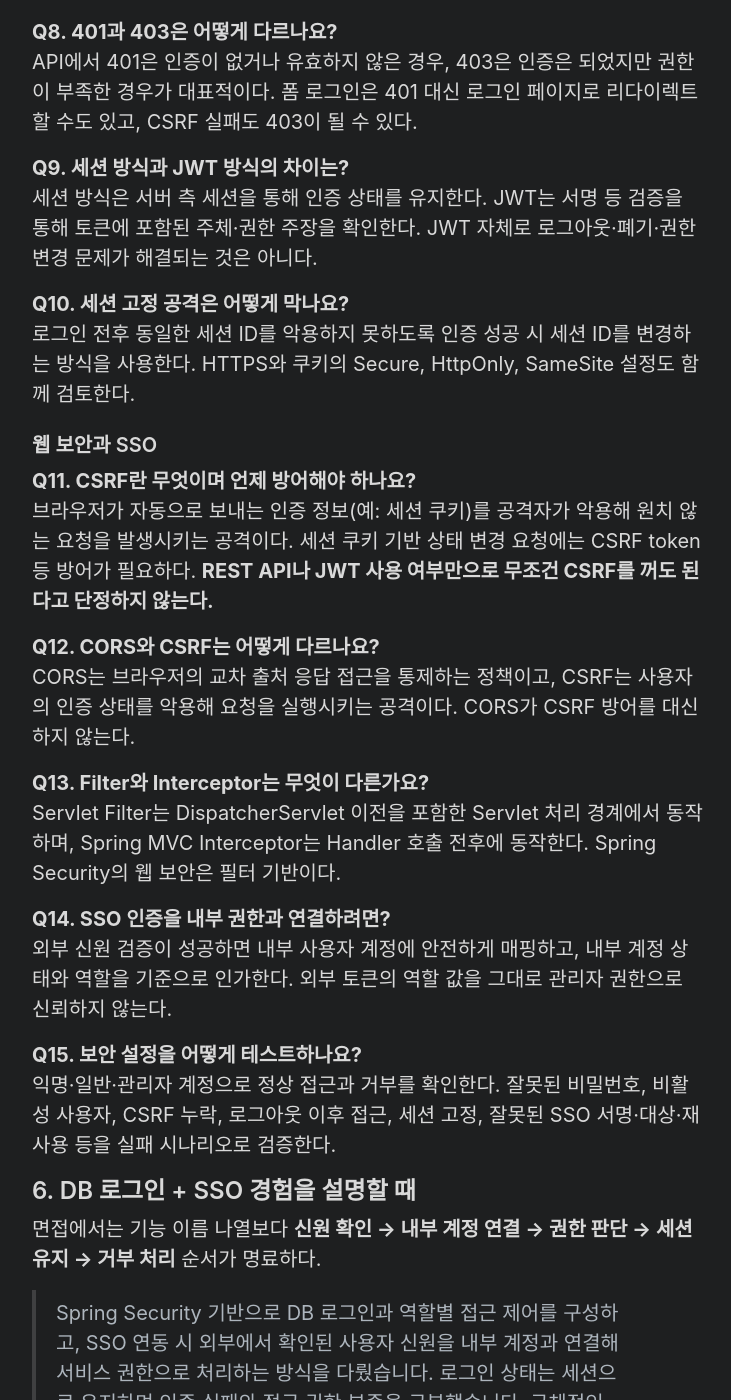
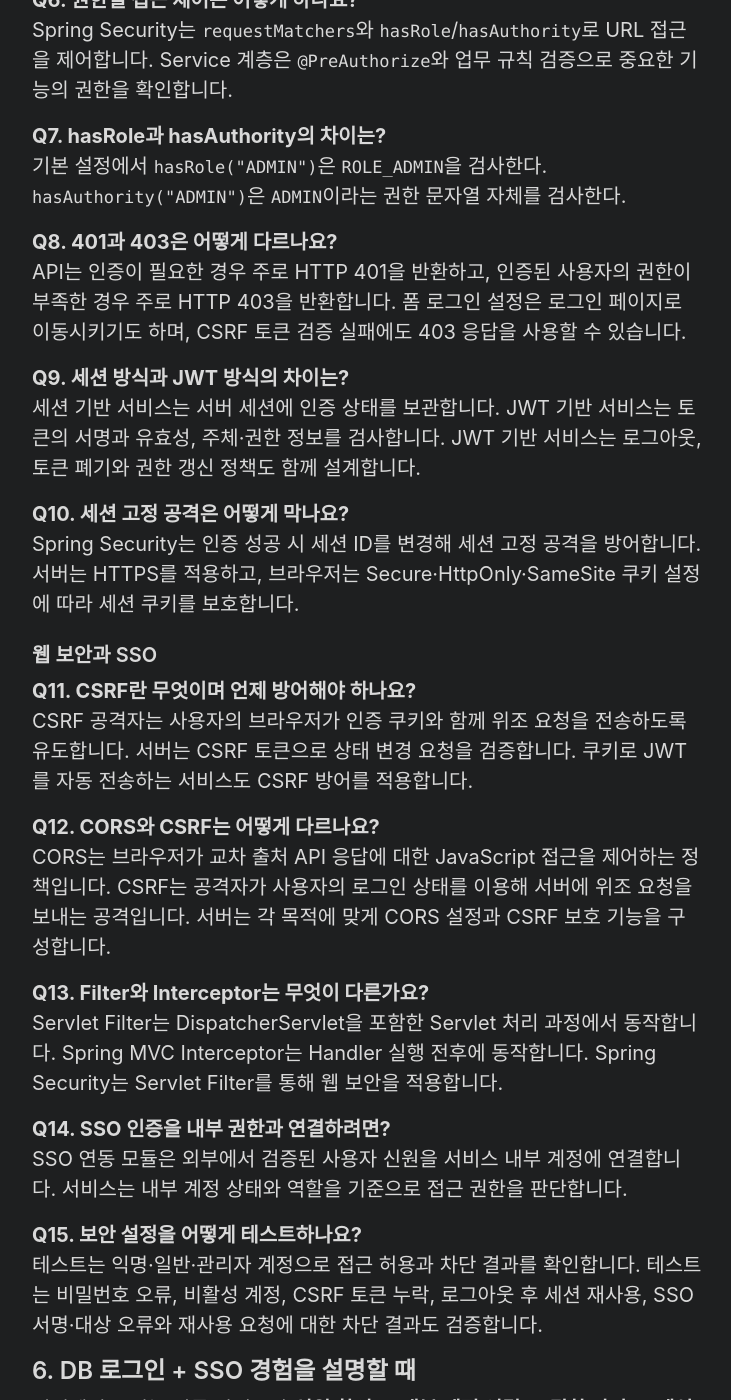
Before and after one commit to son1004007/son1004007.github.io, a Jekyll site: the page built from _posts/2026-10-09-spring-security-authentication-authorization-interview-guide.md, in a window 1280 px wide and 1400 px high, scrolled down 5172 px. Shown: the whole window, without its empty margins (272-1003 px from the left). Built offline with Jekyll 4.4.1, drawn with Linux system fonts in a browser that asks for light colours; some of the changed text lies outside the part shown.

Commit message:
docs: state Spring Security interview answers with explicit actors

````diff
--- a/_posts/2026-10-09-spring-security-authentication-authorization-interview-guide.md
+++ b/_posts/2026-10-09-spring-security-authentication-authorization-interview-guide.md
@@ -7,7 +7,7 @@
 tags: [Java, Spring Boot, Spring Security, Authentication, Authorization, RBAC, Interview]
 ---
 
-Spring Security를 사용해 인증·인가를 구현했다고 설명하려면 **누가 로그인했는지 확인(인증)**하고, **그 사용자가 어떤 기능에 접근할 수 있는지 판단(인가)**하는 과정을 코드와 요청 흐름으로 설명할 수 있어야 한다.
+Spring Security는 사용자의 신원을 확인하는 **인증(Authentication)**과 사용자의 접근 권한을 판단하는 **인가(Authorization)**를 처리한다. 개발자는 요청을 처리하는 구성 요소와 각 구성 요소의 역할을 설명할 수 있어야 한다.
 
 이 글은 **암기용 요약 → 구성 요소 → 처리 흐름 → 설정 예시 → 면접 질문 → 검증 항목** 순서로 정리했다. 설명과 예시는 Spring Security 6.5.x의 Servlet 기반 Spring MVC 애플리케이션을 기준으로 한다. 버전에 따라 설정 API와 기본 동작을 확인해야 한다.
 
@@ -48,11 +48,11 @@
   → HTTP 응답
 ```
 
-- **인증되지 않은 사용자:** 로그인 요구 또는 401 응답 등 인증 방식에 따른 처리.
-- **인증되었지만 권한 부족:** 일반적으로 403 응답.
-- **인증 성공:** SecurityContext를 현재 요청에서 사용. 세션 방식에서는 인증 컨텍스트가 다음 요청에도 복원되도록 저장해야 한다.
-- **주의:** 모든 요청마다 ID/PW를 다시 검사하는 것은 아니다. 세션 방식에서는 저장된 인증 정보를 복원하고, Bearer/JWT 방식은 유효한 토큰을 요청마다 검사하는 구조가 일반적이다.
-- **FilterChainProxy:** 여러 SecurityFilterChain 중 첫 번째로 일치하는 체인을 적용한다. 필터 순서가 중요하다.
+- **인증이 필요한 요청:** Spring Security는 인증 방식에 따라 로그인 페이지로 이동시키거나 HTTP 401 응답을 반환한다.
+- **권한이 부족한 요청:** Spring Security는 일반적으로 HTTP 403 응답을 반환한다.
+- **인증 성공:** Spring Security는 인증된 사용자의 Authentication을 SecurityContext에 보관한다. 세션 기반 서비스는 다음 요청에서 사용할 인증 컨텍스트를 세션 저장소에 기록한다.
+- **로그인 상태 유지:** 세션 기반 서비스는 저장된 인증 컨텍스트를 다음 요청에서 복원한다. Bearer/JWT 기반 서비스는 요청에 첨부된 토큰을 검사해 사용자를 인증한다.
+- **FilterChainProxy:** FilterChainProxy는 요청 경로에 처음 일치하는 SecurityFilterChain을 선택하고, 체인에 등록된 필터를 순서대로 실행한다.
 
 ## 3. 실제로 구현하는 기능과 책임
 
@@ -60,15 +60,15 @@
 | --- | --- | --- |
 | 접근 경로 분리 | `SecurityFilterChain`, `requestMatchers` | 공개·인증 필요·관리자 전용 경로 |
 | ID/PW 로그인 | `AuthenticationManager`, `DaoAuthenticationProvider`, `UserDetailsService` | 계정 존재·비활성·비밀번호 검증 |
-| 비밀번호 관리 | `PasswordEncoder` (예: BCrypt) | 평문 저장 금지, `matches`로 검증 |
+| 비밀번호 관리 | `PasswordEncoder` (예: BCrypt) | 비밀번호 해시 저장, `matches`로 검증 |
 | 인가 | `hasRole`, `hasAuthority`, `@PreAuthorize` | URL뿐 아니라 중요한 Service 동작도 보호 |
 | 세션 관리 | `SecurityContextRepository`, `HttpSession` | 인증 컨텍스트 저장, 세션 고정 공격 방어 |
-| 로그아웃 | logout 처리, 세션 무효화 | 재요청 시 인증이 남지 않는지 |
+| 로그아웃 | logout 처리, 세션 무효화 | 기존 세션의 재사용 차단 |
 | CSRF 방어 | `CsrfFilter`, CSRF token | 세션 쿠키 기반 상태 변경 요청 |
 | 실패 응답 | `AuthenticationEntryPoint`, `AccessDeniedHandler` | API의 401/403, 브라우저 로그인 리다이렉트 |
 | SSO 연동 | 검증된 SSO/OIDC/SAML 연동 구성 | 신원 검증·계정 매핑·서비스 역할 적용 |
 
-**중요:** `UserDetailsService`는 사용자 정보를 조회하는 역할이지 비밀번호 자체를 검증하는 구성 요소가 아니다. DB 비밀번호 인증은 일반적으로 `DaoAuthenticationProvider`가 `PasswordEncoder`를 사용해 검증한다.
+**역할 구분:** `UserDetailsService`는 사용자 정보를 조회한다. `DaoAuthenticationProvider`는 일반적인 ID/PW 인증에서 `PasswordEncoder`를 사용해 비밀번호를 검증한다.
 
 ## 4. SecurityFilterChain 설정 예시
 
@@ -102,10 +102,10 @@
 
 - `permitAll()`: 로그인 페이지 등 익명 접근 허용.
 - `authenticated()`: 로그인한 사용자만 접근 허용.
-- `hasRole("ADMIN")`: 기본적으로 `ROLE_ADMIN` 권한 검사. `hasAuthority("ADMIN")`과 단순히 같은 표현이 아니다.
+- `hasRole("ADMIN")`: 기본 설정에서 `ROLE_ADMIN` 권한을 검사한다. `hasAuthority("ADMIN")`은 `ADMIN` 권한 문자열을 그대로 검사한다.
 - `anyRequest().authenticated()`: 앞의 규칙에 없는 경로의 기본 접근 정책.
 - `@PreAuthorize("hasRole('ADMIN')")`: Service 메서드 수준에서도 권한 검사 가능. 메서드 보안 활성화와 프록시 적용 조건에 주의한다.
-- 이 예시는 **인증·인가 설정 일부**이며, 실제 DB 조회 코드나 계정 모델 전체를 구현한 완성 예제는 아니다.
+- **예시의 범위:** 이 설정은 HTTP 경로별 접근 정책과 폼 로그인·로그아웃을 보여준다. 실제 서비스는 사용자 조회용 UserDetailsService와 계정 저장소를 함께 구성한다.
 
 ## 5. 면접 핵심 질문 15개와 짧은 답변
 
@@ -115,50 +115,50 @@
 인증은 사용자 신원 확인이고, 인가는 인증된 주체가 리소스나 기능에 접근할 권한이 있는지 판단하는 과정이다.
 
 **Q2. Spring Security는 언제 동작하나요?**
-Controller 전에 Servlet Filter 체인에서 요청을 처리한다. `FilterChainProxy`가 적절한 `SecurityFilterChain`을 선택하고 보안 필터가 실행된다.
+Spring Security는 Controller 호출 전에 Servlet Filter 체인에서 HTTP 요청을 처리합니다. `FilterChainProxy`는 일치하는 `SecurityFilterChain`을 선택하고 필터를 순서대로 실행합니다.
 
 **Q3. 로그인 인증 흐름을 설명해 보세요.**
-폼 로그인의 예에서는 인증 필터가 자격 증명을 받아 `AuthenticationManager`에 전달하고, `AuthenticationProvider`가 사용자 정보·비밀번호를 검증한다. 성공 시 인증된 `Authentication`을 `SecurityContext`에 저장한다.
+폼 로그인에서 인증 필터는 ID/PW를 `AuthenticationManager`에 전달합니다. `AuthenticationProvider`는 사용자와 비밀번호를 검증합니다. Spring Security는 인증된 `Authentication`을 `SecurityContext`에 보관합니다.
 
 **Q4. UserDetailsService와 PasswordEncoder의 역할은?**
-전자는 사용자 정보를 조회하고, 후자는 비밀번호를 안전하게 해시하고 입력 비밀번호가 저장된 해시와 일치하는지 검증한다.
+`UserDetailsService`는 사용자 정보를 조회합니다. `PasswordEncoder`는 비밀번호 해시를 생성하고 입력 비밀번호와 저장된 해시의 일치 여부를 확인합니다.
 
 **Q5. SecurityContext는 무엇인가요?**
-현재 처리 중인 요청의 인증 정보를 담는 컨텍스트다. `SecurityContextHolder`로 접근하며, 여러 요청에 걸쳐 유지하려면 저장소(예: 세션)를 사용한다.
+`SecurityContext`는 현재 요청의 인증 정보를 보관합니다. 애플리케이션은 `SecurityContextHolder`로 인증 정보를 조회합니다. 세션 기반 서비스는 인증 컨텍스트를 세션에 저장해 다음 요청에서도 사용합니다.
 
 ### 권한과 세션
 
 **Q6. 권한별 접근 제어는 어떻게 하나요?**
-`requestMatchers`와 `hasRole`/`hasAuthority`로 URL 접근을 제어한다. 중요한 비즈니스 작업은 `@PreAuthorize`나 Service 검증 등으로 추가로 보호한다.
+Spring Security는 `requestMatchers`와 `hasRole`/`hasAuthority`로 URL 접근을 제어합니다. Service 계층은 `@PreAuthorize`와 업무 규칙 검증으로 중요한 기능의 권한을 확인합니다.
 
 **Q7. hasRole과 hasAuthority의 차이는?**
 기본 설정에서 `hasRole("ADMIN")`은 `ROLE_ADMIN`을 검사한다. `hasAuthority("ADMIN")`은 `ADMIN`이라는 권한 문자열 자체를 검사한다.
 
 **Q8. 401과 403은 어떻게 다르나요?**
-API에서 401은 인증이 없거나 유효하지 않은 경우, 403은 인증은 되었지만 권한이 부족한 경우가 대표적이다. 폼 로그인은 401 대신 로그인 페이지로 리다이렉트할 수도 있고, CSRF 실패도 403이 될 수 있다.
+API는 인증이 필요한 경우 주로 HTTP 401을 반환하고, 인증된 사용자의 권한이 부족한 경우 주로 HTTP 403을 반환합니다. 폼 로그인 설정은 로그인 페이지로 이동시키기도 하며, CSRF 토큰 검증 실패에도 403 응답을 사용할 수 있습니다.
 
 **Q9. 세션 방식과 JWT 방식의 차이는?**
-세션 방식은 서버 측 세션을 통해 인증 상태를 유지한다. JWT는 서명 등 검증을 통해 토큰에 포함된 주체·권한 주장을 확인한다. JWT 자체로 로그아웃·폐기·권한 변경 문제가 해결되는 것은 아니다.
+세션 기반 서비스는 서버 세션에 인증 상태를 보관합니다. JWT 기반 서비스는 토큰의 서명과 유효성, 주체·권한 정보를 검사합니다. JWT 기반 서비스는 로그아웃, 토큰 폐기와 권한 갱신 정책도 함께 설계합니다.
 
 **Q10. 세션 고정 공격은 어떻게 막나요?**
-로그인 전후 동일한 세션 ID를 악용하지 못하도록 인증 성공 시 세션 ID를 변경하는 방식을 사용한다. HTTPS와 쿠키의 Secure, HttpOnly, SameSite 설정도 함께 검토한다.
+Spring Security는 인증 성공 시 세션 ID를 변경해 세션 고정 공격을 방어합니다. 서버는 HTTPS를 적용하고, 브라우저는 Secure·HttpOnly·SameSite 쿠키 설정에 따라 세션 쿠키를 보호합니다.
 
 ### 웹 보안과 SSO
 
 **Q11. CSRF란 무엇이며 언제 방어해야 하나요?**
-브라우저가 자동으로 보내는 인증 정보(예: 세션 쿠키)를 공격자가 악용해 원치 않는 요청을 발생시키는 공격이다. 세션 쿠키 기반 상태 변경 요청에는 CSRF token 등 방어가 필요하다. **REST API나 JWT 사용 여부만으로 무조건 CSRF를 꺼도 된다고 단정하지 않는다.**
+CSRF 공격자는 사용자의 브라우저가 인증 쿠키와 함께 위조 요청을 전송하도록 유도합니다. 서버는 CSRF 토큰으로 상태 변경 요청을 검증합니다. 쿠키로 JWT를 자동 전송하는 서비스도 CSRF 방어를 적용합니다.
 
 **Q12. CORS와 CSRF는 어떻게 다르나요?**
-CORS는 브라우저의 교차 출처 응답 접근을 통제하는 정책이고, CSRF는 사용자의 인증 상태를 악용해 요청을 실행시키는 공격이다. CORS가 CSRF 방어를 대신하지 않는다.
+CORS는 브라우저가 교차 출처 API 응답에 대한 JavaScript 접근을 제어하는 정책입니다. CSRF는 공격자가 사용자의 로그인 상태를 이용해 서버에 위조 요청을 보내는 공격입니다. 서버는 각 목적에 맞게 CORS 설정과 CSRF 보호 기능을 구성합니다.
 
 **Q13. Filter와 Interceptor는 무엇이 다른가요?**
-Servlet Filter는 DispatcherServlet 이전을 포함한 Servlet 처리 경계에서 동작하며, Spring MVC Interceptor는 Handler 호출 전후에 동작한다. Spring Security의 웹 보안은 필터 기반이다.
+Servlet Filter는 DispatcherServlet을 포함한 Servlet 처리 과정에서 동작합니다. Spring MVC Interceptor는 Handler 실행 전후에 동작합니다. Spring Security는 Servlet Filter를 통해 웹 보안을 적용합니다.
 
 **Q14. SSO 인증을 내부 권한과 연결하려면?**
-외부 신원 검증이 성공하면 내부 사용자 계정에 안전하게 매핑하고, 내부 계정 상태와 역할을 기준으로 인가한다. 외부 토큰의 역할 값을 그대로 관리자 권한으로 신뢰하지 않는다.
+SSO 연동 모듈은 외부에서 검증된 사용자 신원을 서비스 내부 계정에 연결합니다. 서비스는 내부 계정 상태와 역할을 기준으로 접근 권한을 판단합니다.
 
 **Q15. 보안 설정을 어떻게 테스트하나요?**
-익명·일반·관리자 계정으로 정상 접근과 거부를 확인한다. 잘못된 비밀번호, 비활성 사용자, CSRF 누락, 로그아웃 이후 접근, 세션 고정, 잘못된 SSO 서명·대상·재사용 등을 실패 시나리오로 검증한다.
+테스트는 익명·일반·관리자 계정으로 접근 허용과 차단 결과를 확인합니다. 테스트는 비밀번호 오류, 비활성 계정, CSRF 토큰 누락, 로그아웃 후 세션 재사용, SSO 서명·대상 오류와 재사용 요청에 대한 차단 결과도 검증합니다.
 
 ## 6. DB 로그인 + SSO 경험을 설명할 때
 
@@ -166,9 +166,9 @@
 
 > Spring Security 기반으로 DB 로그인과 역할별 접근 제어를 구성하고, SSO 연동 시 외부에서 확인된 사용자 신원을 내부 계정과 연결해 서비스 권한으로 처리하는 방식을 다뤘습니다. 로그인 상태는 세션으로 유지하며 인증 실패와 접근 권한 부족을 구분했습니다. 구체적인 책임과 검증 범위는 당시 구현한 부분을 기준으로 설명드리겠습니다.
 
-이 문장은 **설명 구조를 연습하기 위한 예시**다. 실제 면접에서는 직접 구현한 항목만 말하고, 타인이 구현한 영역이나 독립 재현 샘플의 검증 결과를 실제 고객 시스템 전체의 성과로 주장하지 않는다.
+**면접 적용 기준:** 지원자는 자신이 직접 구현하거나 검증한 인증·인가 기능과 책임 범위를 구체적인 코드 흐름으로 설명한다. 공개 독립 재현 샘플의 테스트 결과는 해당 샘플의 검증 근거로 구분한다.
 
-관련 독립 재현 사례: [Spring Security 인증 브리지](https://son1004007.github.io/engineering-career-portfolio/cases/spring-security-auth-bridge/). 이 샘플은 합성 계정과 SSO assertion을 사용하며, 실제 외부 IdP 운영 검증은 포함하지 않는다.
+관련 독립 재현 사례: [Spring Security 인증 브리지](https://son1004007.github.io/engineering-career-portfolio/cases/spring-security-auth-bridge/). 이 샘플은 합성 계정과 서명된 SSO assertion을 사용해 인증·인가 흐름을 테스트한 독립 재현 사례다.
 
 ## 7. 실무 검증 체크리스트
 
````
